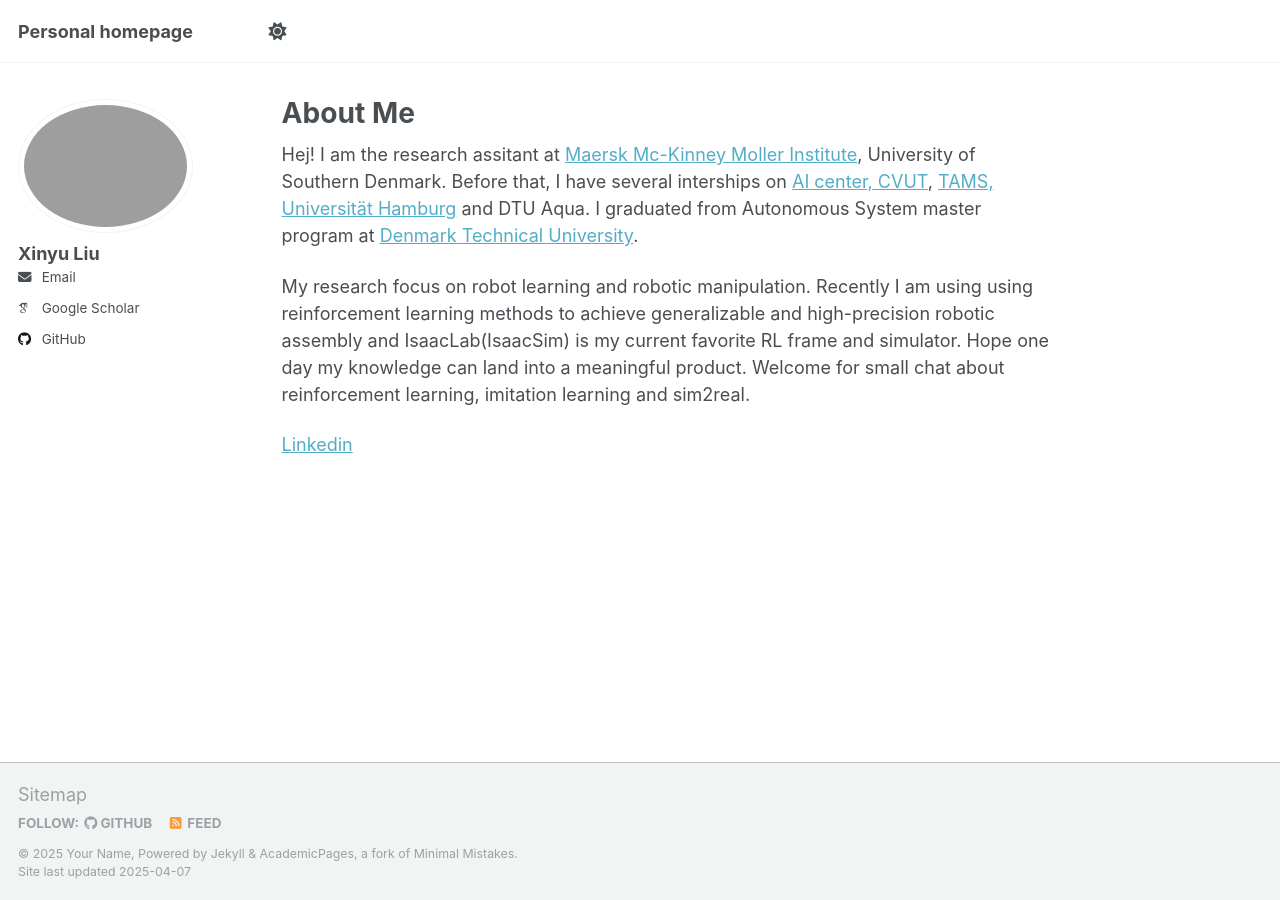
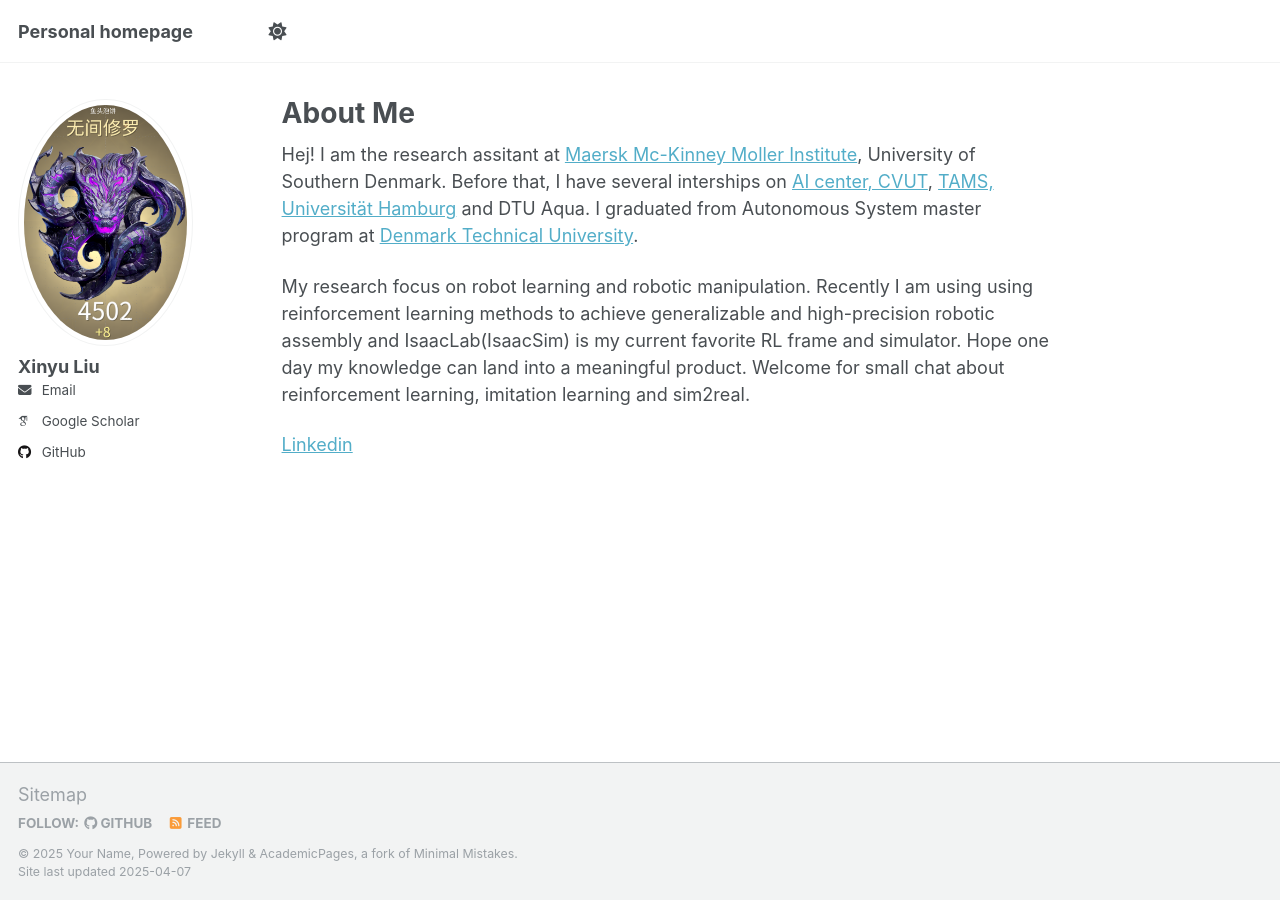
Before and after one commit to calmdw/calmdw.github.io, a Jekyll site: the page built from _pages/about.md, in a window 1280 px wide. Built offline with Jekyll 4.4.1, drawn with Linux system fonts in a browser that asks for light colours; some web fonts are replaced.

Commit message:
Update _config.yml

```diff
--- a/_config.yml
+++ b/_config.yml
@@ -22,7 +22,7 @@
 #               Additional customization can be done by editing /_includes/author-profile.html
 author:
   # Biographic information
-  avatar           : #"profile.png"
+  avatar           : "photo_naraka.png"
   name             : "Xinyu Liu"
   pronouns         : # example: "she/her"
   bio              : #"Short biography for the left-hand sidebar"
```
